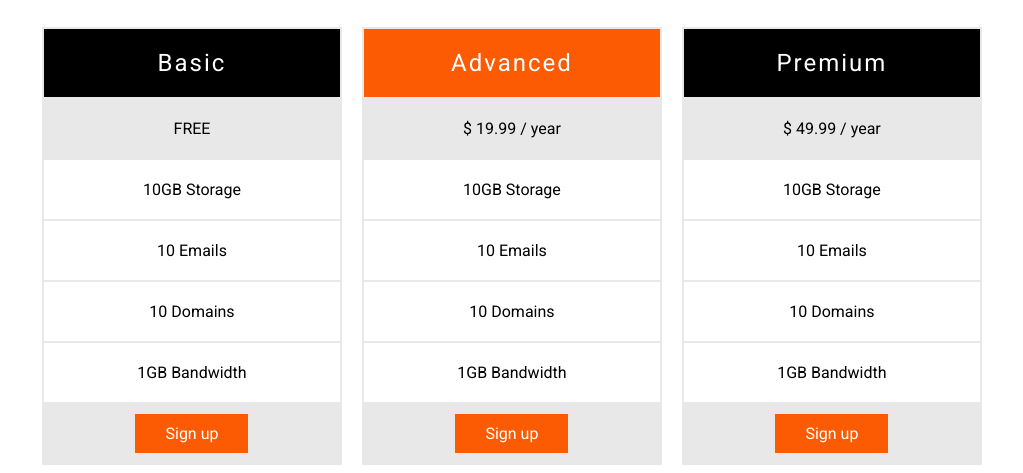
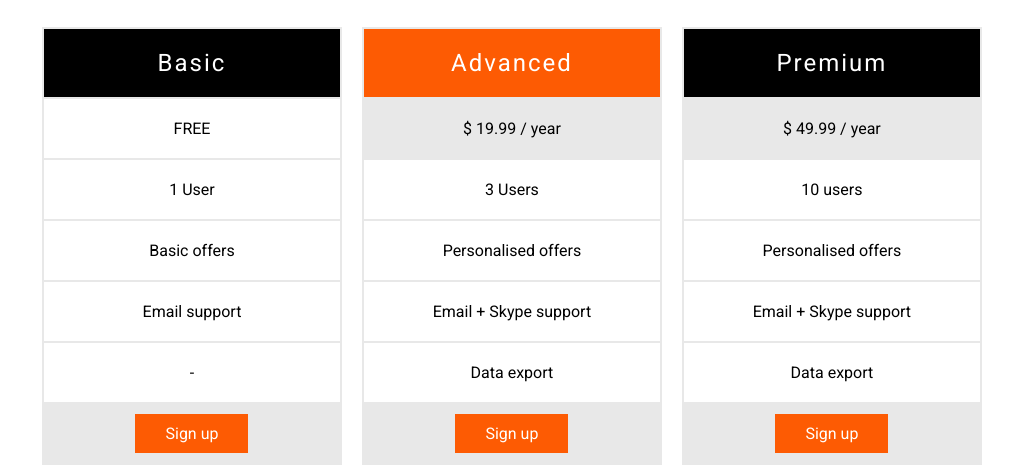
Before and after one commit to boriskzd/cities, a plain HTML site: page index.html in a window 1280 px wide. Shown: the part 879-1352 px from the top of the page, without its empty margins (128-1151 px from the left). Drawn offline with nearby package versions, Linux system fonts and the light colour scheme.

Commit message:
Update index.html

```diff
--- a/index.html
+++ b/index.html
@@ -3,6 +3,8 @@
 
 <head>
     <meta charset="UTF-8">
+    <meta http-equiv="X-UA-Compatible" content="IE=edge">
+    <meta name="viewport" content="width=device-width, initial-scale=1">
     <title>Cities - The most spectacular cities around the globe!</title>
     <link rel="stylesheet" href="main.css">
     <link href="https://fonts.googleapis.com/css?family=Roboto" rel="stylesheet">
@@ -87,11 +89,11 @@
                 <div class="price-column">
                     <ul class="pricing">
                         <li class="price-header">Basic</li>
-                        <li class="price-price">FREE </li>
-                        <li>10GB Storage</li>
-                        <li>10 Emails</li>
-                        <li>10 Domains</li>
-                        <li>1GB Bandwidth</li>
+                        <li class="price-free">FREE</li>
+                        <li>1 User</li>
+                        <li>Basic offers</li>
+                        <li>Email support</li>
+                        <li> - </li>
                         <li class="price-signup">
                             <a href="#" class="pricing-button">Sign up</a>
                         </li>
@@ -101,11 +103,11 @@
                 <div class="price-column">
                     <ul class="pricing">
                         <li class="best-choice">Advanced</li>
-                        <li class="price-price">$ 19.99 / year</li>
-                        <li>10GB Storage</li>
-                        <li>10 Emails</li>
-                        <li>10 Domains</li>
-                        <li>1GB Bandwidth</li>
+                        <li class="price-price">$ <span class="thePrice">19.99</span> / year</li>
+                        <li>3 Users</li>
+                        <li>Personalised offers</li>
+                        <li>Email + Skype support</li>
+                        <li>Data export</li>
                         <li class="price-signup">
                             <a href="#" class="pricing-button">Sign up</a>
                         </li>
@@ -115,11 +117,11 @@
                 <div class="price-column">
                     <ul class="pricing">
                         <li class="price-header">Premium</li>
-                        <li class="price-price">$ 49.99 / year</li>
-                        <li>10GB Storage</li>
-                        <li>10 Emails</li>
-                        <li>10 Domains</li>
-                        <li>1GB Bandwidth</li>
+                        <li class="price-price">$ <span class="thePrice">49.99</span> / year</li>
+                        <li>10 users</li>
+                        <li>Personalised offers</li>
+                        <li>Email + Skype support</li>
+                        <li>Data export</li>
                         <li class="price-signup">
                             <a href="#" class="pricing-button">Sign up</a>
                         </li>
@@ -128,7 +130,7 @@
             </div> <!-- Price div END -->
 
 
-            <div id="map-responsive"><iframe src="https://www.google.com/maps/embed?pb=!1m18!1m12!1m3!1d2780.914306175094!2d15.973488215569173!3d45.81297457910666!2m3!1f0!2f0!3f0!3m2!1i1024!2i768!4f13.1!3m3!1m2!1s0x4765d6fda5182e51%3A0x9f858f7ffd761d29!2sIlica+1A%2C+10000%2C+Zagreb%2C+Croatia!5e0!3m2!1sen!2sus!4v1476726697508" width="960" height="600" frameborder="0" style="border:0" allowfullscreen></iframe></div>
+            <div id="map-responsive"><iframe src="https://www.google.com/maps/embed?pb=!1m18!1m12!1m3!1d2780.914306175094!2d15.973488215569173!3d45.81297457910666!2m3!1f0!2f0!3f0!3m2!1i1024!2i768!4f13.1!3m3!1m2!1s0x4765d6fda5182e51%3A0x9f858f7ffd761d29!2sIlica+1A%2C+10000%2C+Zagreb%2C+Croatia!5e0!3m2!1sen!2sus!4v1476726697508" width="960" height="480" frameborder="0" style="border:0" allowfullscreen></iframe></div>
 
 
         </main>
@@ -143,9 +145,11 @@
                     </form>
 
                     <h4>Contact</h4>
-                    <p><span class="bold">Adress:</span> Ilica 1, 10000 Zagreb, Croatia</p>
-                    <p><span class="bold">Phone:</span> <a href="tel:0981234567">098/123-4567</a></p>
-                    <p>Email: <a href="mailto:info@cities.com">info@cities.com</a></p>
+                    <address>
+                        <p><span class="bold">Adress:</span> Ilica 1, 10000 Zagreb, Croatia</p>
+                        <p><span class="bold">Phone:</span> <a href="tel:0981234567">098/123-4567</a></p>
+                        <p>Email: <a href="mailto:info@cities.com">info@cities.com</a></p>
+                    </address>
                 </div>
 
                 <div class="footer-column">
@@ -170,7 +174,9 @@
             </div>
 
     </div> <!-- the end of wrapper -->
-    <script src="myScript.js"></script>
+    <script src="https://code.jquery.com/jquery-3.1.1.js"></script>
+
+
 </body>
 
 </html>
```
